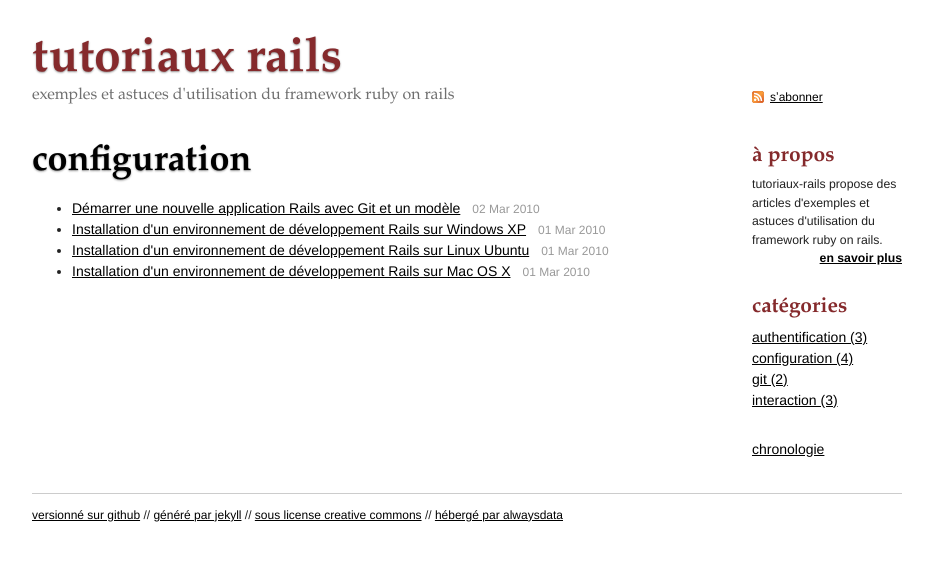
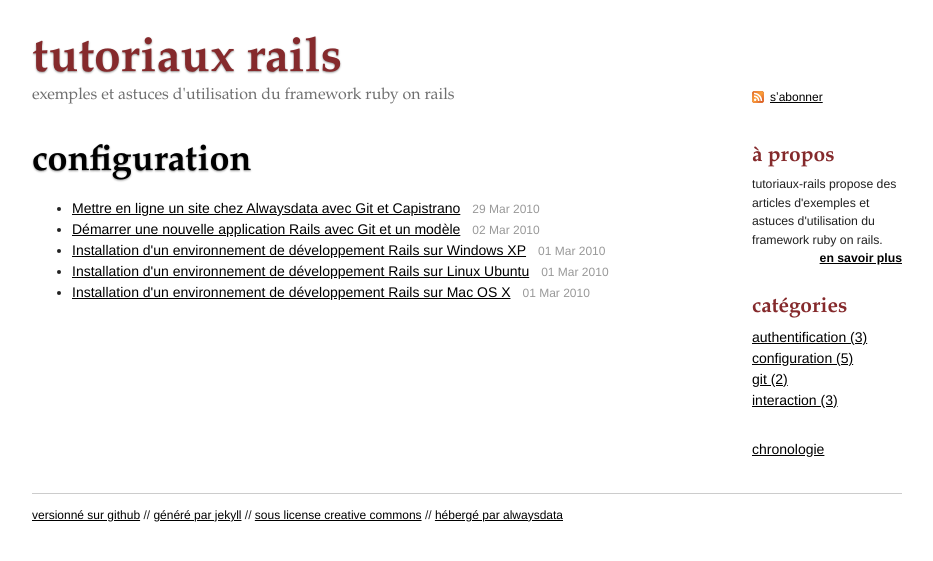
Before and after one commit to msadouni/tutoriaux-rails, a Jekyll site: the page built from configuration.html, in a window 1280 px wide. Shown: the top 561 px of the page, without its empty margins (173-1106 px from the left). Built offline with Jekyll 4.4.1, drawn with Linux system fonts in a browser that asks for light colours; comment, search, counter and statistics services are not loaded.

```diff
--- a/_posts/2010-03-29-mettre-en-ligne-un-site-chez-alwaysdata-avec-git-et-capistrano.markdown
+++ b/_posts/2010-03-29-mettre-en-ligne-un-site-chez-alwaysdata-avec-git-et-capistrano.markdown
@@ -1,7 +1,9 @@
 ---
 layout: post
 title: Mettre en ligne un site chez Alwaysdata avec Git et Capistrano
-categories: configuration, git
+categories:
+- configuration
+- git
 auteur: Matthieu Sadouni
 chapo: La mise en ligne d'un site par chargement FTP est fastidieuse et source d'erreur. Voyons comment automatiser ce processus avec Capistrano, un outil de déploiement automatisé.
 description: |
```
